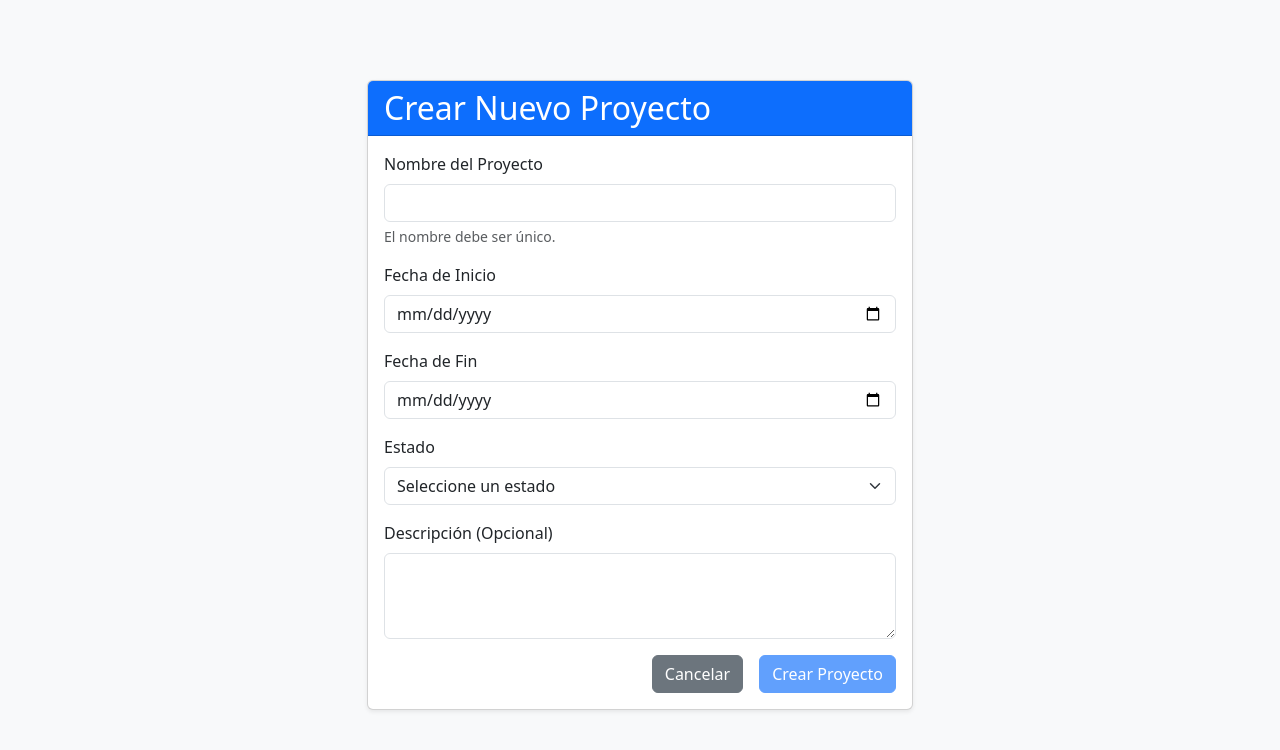
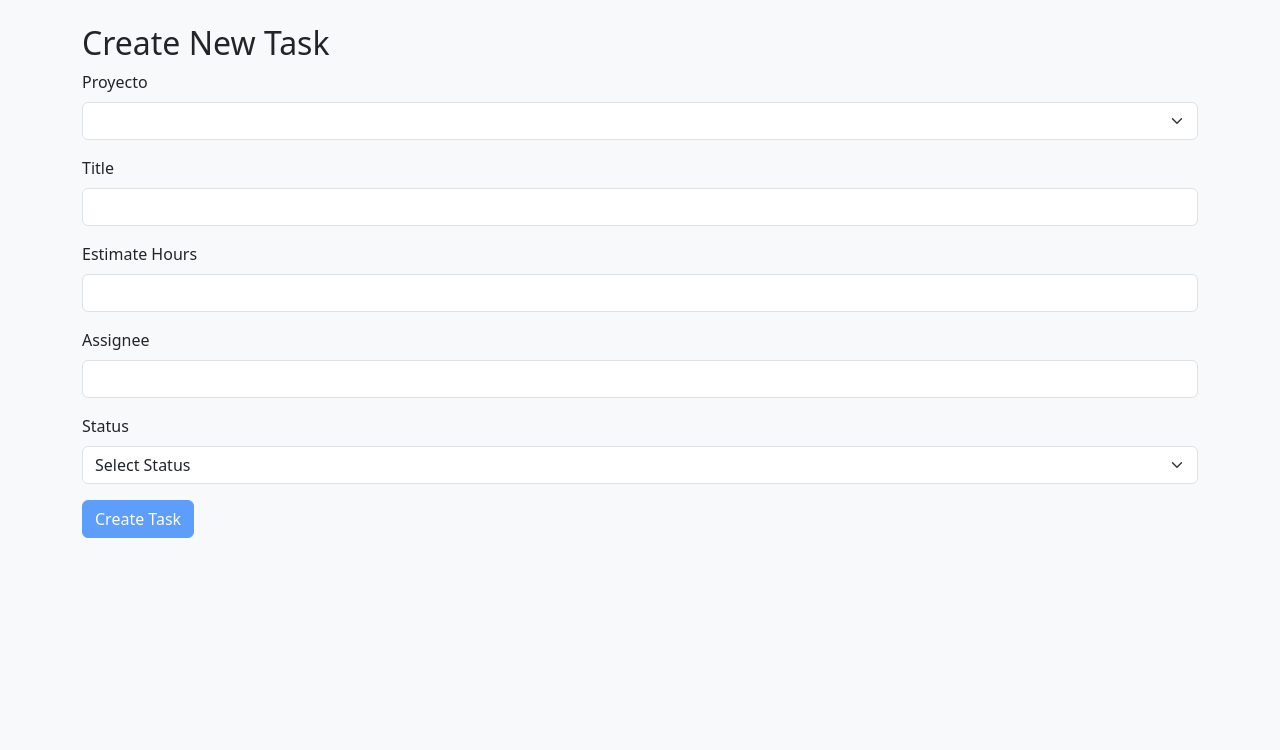
Before and after one commit to mumux19/frontEnd-tareas-proyecto, an Angular app: page /nueva-tarea in a window 1280 px wide. Before the commit this address led to /projects/crear. Shown: the top 750 px of the page. Built offline with nearby package versions, Linux system fonts and the light colour scheme; data requests are answered from the project's data file.

Commit message:
Arreglos para crear tarea

```diff
--- a/db.json
+++ b/db.json
@@ -23,6 +23,14 @@
       "endDate": "2026-05-26",
       "status": "ACTIVE",
       "description": "asdasd"
+    },
+    {
+      "id": "j4PBa-A6CZ8",
+      "name": "asfsd",
+      "startDate": "2026-05-29",
+      "endDate": "2026-06-01",
+      "status": "PLANNED",
+      "description": ""
     }
   ],
   "$schema": "./node_modules/json-server/schema.json"
--- a/src/app/app.routes.ts
+++ b/src/app/app.routes.ts
@@ -4,7 +4,7 @@ import { NewTaskComponent } from './tasks/new-task/new-task.component';
 
 export const routes: Routes = [
   { path: 'projects/crear', component: CrearProyectoComponent },
-  { path: 'proyectos/:id/nueva-tarea', component: NewTaskComponent },
+  { path: 'nueva-tarea', component: NewTaskComponent },
   { path: '', redirectTo: 'projects/crear', pathMatch: 'full' }, // Redirigir a crear proyecto por defecto
   { path: '**', redirectTo: 'projects/crear' } // Manejo de rutas no encontradas
 ];
--- a/src/app/projects/crear-proyecto/crear-proyecto.component.ts
+++ b/src/app/projects/crear-proyecto/crear-proyecto.component.ts
@@ -91,7 +91,7 @@ export class CrearProyectoComponent implements OnInit {
     this.projectService.createProject(payload).subscribe({
       next: () => {
         this.isSaving.set(false);
-        this.successMessage.set('¡Proyecto creado exitosamente! Redirigiendo...');
+        this.successMessage.set('¡Proyecto creado exitosamente!');
         setTimeout(() => this.router.navigate(['/projects']), 2000);
       },
       error: (err: HttpErrorResponse) => {
--- a/src/app/services/project.service.ts
+++ b/src/app/services/project.service.ts
@@ -3,16 +3,23 @@ import { HttpClient, HttpErrorResponse } from '@angular/common/http';
 import { Observable, throwError } from 'rxjs';
 import { catchError } from 'rxjs/operators';
 import { Project, ProjectCreateRequest } from '../models/project.model';
+import { environment } from '../../environment';
 
 @Injectable({
   providedIn: 'root'
 })
 export class ProjectService {
   private readonly http = inject(HttpClient);
-  private readonly apiUrl = 'http://localhost:3000/projects';
+  private readonly apiUrl = environment.apiUrl;
 
   createProject(project: ProjectCreateRequest): Observable<Project> {
-    return this.http.post<Project>(this.apiUrl, project).pipe(
+    return this.http.post<Project>(`${this.apiUrl}/projects`, project).pipe(
+      catchError(this.handleError)
+    );
+  }
+
+  getProjects(): Observable<Project[]> {
+    return this.http.get<Project[]>(`${this.apiUrl}/projects`).pipe(
       catchError(this.handleError)
     );
   }
--- a/src/app/tasks/models/task.model.ts
+++ b/src/app/tasks/models/task.model.ts
@@ -1,4 +1,5 @@
 export interface TaskRequest {
+  project: { id: number };
   title: string;
   estimateHours: number;
   assignee: string;
--- a/src/app/tasks/new-task/new-task.component.html
+++ b/src/app/tasks/new-task/new-task.component.html
@@ -1,5 +1,5 @@
 <div class="container mt-4">
-  <h2>Create New Task for Project {{ projectId }}</h2>
+  <h2>Create New Task</h2>
 
   <div *ngIf="successMessage" class="alert alert-success" role="alert">
     {{ successMessage }}
@@ -9,7 +9,17 @@
     {{ errorMessage }}
   </div>
 
-  <form [formGroup]="taskForm" (ngSubmit)="onSubmit()">
+<form [formGroup]="taskForm" (ngSubmit)="onSubmit()">
+  <div class="mb-3">
+    <label for="projectId" class="form-label">Proyecto</label>
+    <select id="projectId" class="form-select" formControlName="projectId" [ngClass]="{'is-invalid': f['projectId'].touched && f['projectId'].invalid}">
+      <option value="" disabled selected>Seleccione un proyecto</option>
+      <option *ngFor="let project of projects" [value]="project.id">{{ project.name }}</option>
+    </select>
+    <div *ngIf="f['projectId'].touched && f['projectId'].invalid" class="invalid-feedback">
+      El proyecto es obligatorio.
+    </div>
+  </div>
     <div class="mb-3">
       <label for="title" class="form-label">Title</label>
       <input
--- a/src/app/tasks/new-task/new-task.component.ts
+++ b/src/app/tasks/new-task/new-task.component.ts
@@ -1,12 +1,13 @@
 import { Component, OnInit } from '@angular/core';
 import { CommonModule } from '@angular/common';
 import { FormBuilder, FormGroup, Validators, ReactiveFormsModule } from '@angular/forms';
-import { ActivatedRoute, Router } from '@angular/router';
 import { TaskService } from '../task.service';
 import { TaskRequest } from '../models/task.model';
 import { HttpClientModule } from '@angular/common/http';
 import { catchError } from 'rxjs/operators';
 import { of } from 'rxjs';
+import { ProjectService } from '../../services/project.service';
+import { Project } from '../../models/project.model';
 
 @Component({
   selector: 'app-new-task',
@@ -21,31 +22,39 @@ import { of } from 'rxjs';
 })
 export class NewTaskComponent implements OnInit {
   taskForm!: FormGroup;
-  projectId!: number;
+  projects: Project[] = [];
   loading = false;
   successMessage: string | null = null;
   errorMessage: string | null = null;
 
   constructor(
     private fb: FormBuilder,
-    private route: ActivatedRoute,
-    private router: Router,
-    private taskService: TaskService
+    private taskService: TaskService,
+    private projectService: ProjectService
   ) { }
 
   ngOnInit(): void {
-    this.route.paramMap.subscribe(params => {
-      this.projectId = Number(params.get('id'));
-    });
-
     this.taskForm = this.fb.group({
+      projectId: [null, Validators.required],
       title: ['', Validators.required],
       estimateHours: [null, [Validators.required, Validators.min(1)]],
       assignee: [''],
-      status: [null, Validators.required] // Default status, should be selectable
+      status: [null, Validators.required]
+    });
+    this.loadProjects();
+  }
+
+  private loadProjects(): void {
+    this.projectService.getProjects().subscribe({
+      next: (projects) => {
+        this.projects = projects;
+      },
+      error: (error) => {
+        console.error('Error loading projects:', error);
+        this.errorMessage = 'Failed to load projects.';
+      }
     });
   }
-
   onSubmit(): void {
     this.loading = true;
     this.successMessage = null;
@@ -57,34 +66,38 @@ export class NewTaskComponent implements OnInit {
       return;
     }
 
-    const taskRequest: TaskRequest = this.taskForm.value;
+    const formValues = this.taskForm.value;
+    const projectId = formValues.projectId;
 
-    this.taskService.createTask(this.projectId, taskRequest).pipe(
+    // Ahora metemos TODOS los datos juntos en el mismo objeto (incluyendo el projectId)
+    const taskRequest: TaskRequest = {
+     project: { id: Number(formValues.projectId) }, // ¡El ID viaja en el body!
+      title: formValues.title,
+      estimateHours: formValues.estimateHours,
+      assignee: formValues.assignee,
+      status: formValues.status
+    };
+
+    this.taskService.createTask(taskRequest).pipe(
       catchError(error => {
         console.error('Error creating task:', error);
-        this.loading = false;
+        this.loading = false; // Esto apaga el botón que gira
+
+        // Atrapamos los errores para mostrar el mensaje
         if (error.status === 400) {
-          this.errorMessage = 'Invalid data provided. Please check your inputs.';
-        } else if (error.status === 404) {
-          this.errorMessage = 'Project not found. The project ID might be incorrect.';
-        } else if (error.status === 409) {
-          this.errorMessage = 'Cannot add task to a closed project.';
+          this.errorMessage = 'Datos inválidos. Por favor revisa el formulario.';
+        } else if (error.status === 405) {
+          this.errorMessage = 'Error de ruta en el servidor (405).';
         } else {
-          this.errorMessage = 'An unexpected error occurred. Please try again.';
+          this.errorMessage = 'Ocurrió un error inesperado.';
         }
         return of(null);
       })
     ).subscribe(response => {
-      this.loading = false;
+      this.loading = false; // Apaga el botón si todo sale bien
       if (response) {
-        this.successMessage = 'Task created successfully!';
-        // As per requirements, no redirection, just show success message.
-        this.taskForm.reset({
-          title: '',
-          estimateHours: null,
-          assignee: '',
-          status: null
-        });
+        this.successMessage = '¡Tarea creada con éxito!';
+        this.taskForm.reset();
       }
     });
   }
--- a/src/app/tasks/task.service.ts
+++ b/src/app/tasks/task.service.ts
@@ -13,7 +13,8 @@ export class TaskService {
 
   constructor(private http: HttpClient) { }
 
-  createTask(projectId: number, task: TaskRequest): Observable<TaskResponse> {
-    return this.http.post<TaskResponse>(`${this.apiUrl}/projects/${projectId}/tasks`, task);
+  createTask(task: TaskRequest): Observable<TaskResponse> {
+    // IMPORTANTE: Fijate si tu backend es /task o /tasks y cambialo acá si hace falta
+    return this.http.post<TaskResponse>(`${this.apiUrl}/tasks`, task);
   }
 }
--- a/src/environment.ts
+++ b/src/environment.ts
@@ -1,4 +1,4 @@
 export const environment = {
   production: false,
-  apiUrl: 'http://localhost:8080/api' // Placeholder URL, adjust as needed
+  apiUrl: 'http://localhost:8080' // Placeholder URL, adjust as needed
 };
```
Also changed, not shown: 3 other files (tests, documents, lock files or other folders).
